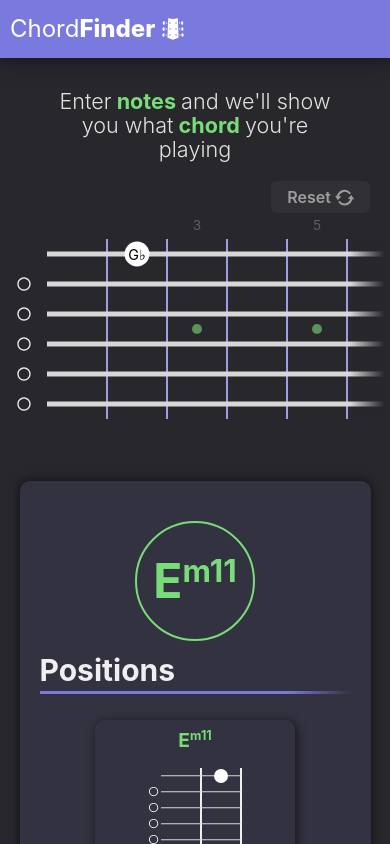
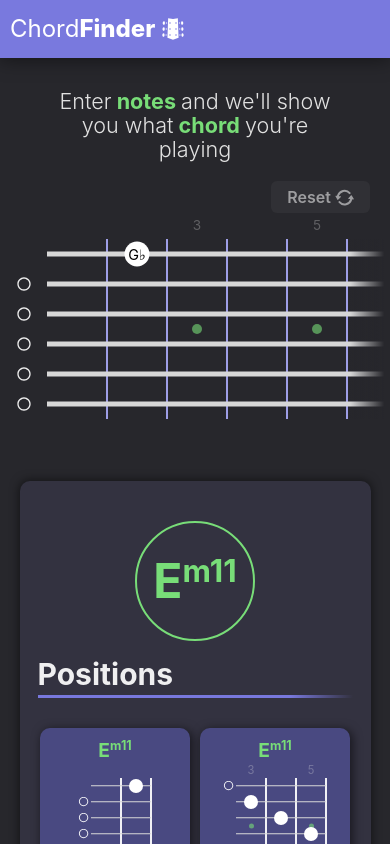
Before and after one commit to tylertierney/chordfinder, a Next.js app: page / in a window 390 px wide. Both pictures are taken after a click on the element 138 px from the left and 254 px from the top of the page. Shown: the top 844 px of the page. Built offline with nearby package versions, Linux system fonts and the light colour scheme.

Commit message:
Fixing styling issues on mobile

```diff
--- /dev/null
+++ b/components/SmallDisplays/RelatedChords/RelatedChords.tsx
@@ -0,0 +1,55 @@
+import styles from "../SmallDisplays.module.css";
+
+import { Flex, Heading } from "@chakra-ui/react";
+
+import { calculateRelatedChords } from "../../../helperFunctions";
+import chordDictionary from "../../../chords.json";
+import SmallFretboard from "../SmallFretboard/SmallFretboard";
+import { StringType } from "../../String/String";
+
+interface RelatedChordsProps {
+  display: boolean;
+  currentChord: any;
+  fretboardState: StringType[];
+  setFretboardState: Function;
+}
+
+const RelatedChords: React.FC<RelatedChordsProps> = ({
+  display,
+  currentChord,
+  fretboardState,
+  setFretboardState,
+}) => {
+  if (!display) return null;
+
+  const relatedChords = calculateRelatedChords(chordDictionary, currentChord);
+
+  const relatedChordsPositions = relatedChords?.map((relatedChord) => {
+    return relatedChord?.positions?.map((position: any, index: number) => {
+      return (
+        <SmallFretboard
+          key={index}
+          position={position}
+          chordKey={relatedChord.key}
+          suffix={relatedChord.suffix}
+          fretboardState={fretboardState}
+          setFretboardState={setFretboardState}
+        />
+      );
+    });
+  });
+
+  return (
+    <>
+      <div className={styles.headingContainer}>
+        <Heading className={styles.heading}>Related</Heading>
+        <div className={styles.divider}></div>
+      </div>
+      <Flex align="center" width="100%" justify="center" wrap="wrap" mb="20px">
+        {relatedChordsPositions}
+      </Flex>
+    </>
+  );
+};
+
+export default RelatedChords;
--- a/components/SmallDisplays/SmallDisplays.module.css
+++ b/components/SmallDisplays/SmallDisplays.module.css
@@ -25,6 +25,18 @@
   margin-bottom: 16px;
 }
 
-.heading {
+.headingContainer {
+  width: 100%;
   align-self: flex-start;
+  padding: 4px 10px;
 }
+
+/* .heading {
+  align-self: flex-start;
+} */
+
+@media only screen and (max-width: 440px) {
+  .smallDisplaysContainer {
+    padding: 20px 8px;
+  }
+}
--- a/components/SmallDisplays/SmallDisplays.tsx
+++ b/components/SmallDisplays/SmallDisplays.tsx
@@ -4,7 +4,8 @@ import chordDictionary from "../../chords.json";
 import { StringType } from "../String/String";
 import styles from "./SmallDisplays.module.css";
 import Result from "../Result/Result";
-import { calculateRelatedChords } from "../../helperFunctions";
+// import { calculateRelatedChords } from "../../helperFunctions";
+import RelatedChords from "./RelatedChords/RelatedChords";
 
 interface SmallDisplaysProps {
   type: string;
@@ -56,12 +57,10 @@ const SmallDisplays: React.FC<SmallDisplaysProps> = ({
     }
   }
 
-  console.log(calculateRelatedChords(chordDictionary, currentChord));
+  // const relatedChords = calculateRelatedChords(chordDictionary, currentChord);
 
-  const relatedChords = calculateRelatedChords(chordDictionary, currentChord);
-
-  // const relatedChords = relatedChord?.positions?.map(
-  //   (position: any, index: number) => {
+  // const relatedChordsPositions = relatedChords?.map((relatedChord) => {
+  //   return relatedChord?.positions?.map((position: any, index: number) => {
   //     return (
   //       <SmallFretboard
   //         key={index}
@@ -72,44 +71,27 @@ const SmallDisplays: React.FC<SmallDisplaysProps> = ({
   //         setFretboardState={setFretboardState}
   //       />
   //     );
-  //   }
-  // );
-
-  const relatedChordsPositions = relatedChords?.map((relatedChord) => {
-    // if (relatedChord == null || relatedChord == undefined) return null;
-    return relatedChord?.positions?.map((position: any, index: number) => {
-      return (
-        <SmallFretboard
-          key={index}
-          position={position}
-          chordKey={relatedChord.key}
-          suffix={relatedChord.suffix}
-          fretboardState={fretboardState}
-          setFretboardState={setFretboardState}
-        />
-      );
-    });
-  });
+  //   });
+  // });
 
   return (
     <Flex direction="column" className={styles.smallDisplaysContainer}>
       <div style={{ display: type === "result" ? "initial" : "none" }}>
         <Result currentChord={currentChord} />
       </div>
-      <Heading className={styles.heading}>{heading}</Heading>
-      <div className={styles.divider}></div>
-
-      <Flex align="center" width="100%" justify="center" wrap="wrap">
+      <div className={styles.headingContainer}>
+        <Heading className={styles.heading}>{heading}</Heading>
+        <div className={styles.divider}></div>
+      </div>
+      <Flex align="center" width="100%" justify="center" wrap="wrap" mb="20px">
         {currentChordPositions}
       </Flex>
-      <div style={{ display: type === "result" ? "initial" : "none" }}>
-        <Heading className={styles.heading}>Related</Heading>
-        <div className={styles.divider}></div>
-
-        <Flex align="center" width="100%" justify="center" wrap="wrap">
-          {relatedChordsPositions}
-        </Flex>
-      </div>
+      <RelatedChords
+        display={type === "result" ? true : false}
+        currentChord={currentChord}
+        fretboardState={fretboardState}
+        setFretboardState={setFretboardState}
+      />
     </Flex>
   );
 };
--- a/components/SmallDisplays/SmallFretboard/SmallFretboard.module.css
+++ b/components/SmallDisplays/SmallFretboard/SmallFretboard.module.css
@@ -1,15 +1,27 @@
 .smallFretboardContainer {
+  flex-direction: column;
+  align-items: center;
+  justify-content: center;
   margin: 10px 20px 10px 20px;
   padding: 8px 20px 20px 20px;
   box-shadow: 2px 2px 10px 1px rgb(0, 0, 0, 0.5);
   border-radius: 10px;
   cursor: pointer;
   transition: 0.3s ease-in-out;
-  outline: 2px solid transparent;
+  border: 2px solid transparent;
   width: 200px;
+  background-color: var(--primaryColorDark);
 }
 
 .smallFretboardContainer:hover {
-  outline: 2px solid var(--secondaryColor);
+  border: 2px solid var(--secondaryColor);
   transform: scale(1.02);
 }
+
+@media only screen and (max-width: 440px) {
+  .smallFretboardContainer {
+    margin: 10px 5px;
+    padding: 8px 8px 10px 8px;
+    width: 150px;
+  }
+}
--- a/components/SmallDisplays/SmallFretboard/SmallFretboard.tsx
+++ b/components/SmallDisplays/SmallFretboard/SmallFretboard.tsx
@@ -90,18 +90,13 @@ const SmallFretboard: React.FC<SmallFretboardProps> = ({
         });
       }
     }
-    // console.log(position);
     setFretboardState(copyOfState);
   };
 
   return (
     <Flex
-      direction="column"
-      justify="center"
-      align="center"
       className={styles.smallFretboardContainer}
       onClick={() => updateMainFretboard(fretboardState)}
-      // onClick={() => console.log([...position.frets].reverse())}
     >
       <Heading
         fontSize="1.2rem"
--- a/components/SmallDisplays/SmallNote/SmallNote.module.css
+++ b/components/SmallDisplays/SmallNote/SmallNote.module.css
@@ -52,3 +52,10 @@
   top: 100%;
   transform: translate(0, -50%);
 }
+
+@media only screen and (max-width: 440px) {
+  .note {
+    width: 30px;
+    min-width: 30px;
+  }
+}
--- a/components/SmallDisplays/SmallNote/SmallNote.tsx
+++ b/components/SmallDisplays/SmallNote/SmallNote.tsx
@@ -16,9 +16,6 @@ const SmallNote: React.FC<SmallNoteProps> = ({
   baseFret,
 }) => {
   let isDecorated = determineFretDecoration(noteIndex);
-  if (fretNum === -1) {
-    isDecorated = false;
-  }
 
   let active = false;
   if (noteIndex === fretNum + baseFret - 1) {
--- a/styles/globals.css
+++ b/styles/globals.css
@@ -12,7 +12,7 @@ body {
 
 :root {
   --primaryColor: #7878dd;
-  --primaryColorDark: #565698;
+  --primaryColorDark: #494981;
   --secondaryColor: #78dd78;
   --backgroundColor2: #333240;
   --backgroundColor: #27272c;
```
Also changed, not shown: helperFunctions.ts (+0 -16 lines).
